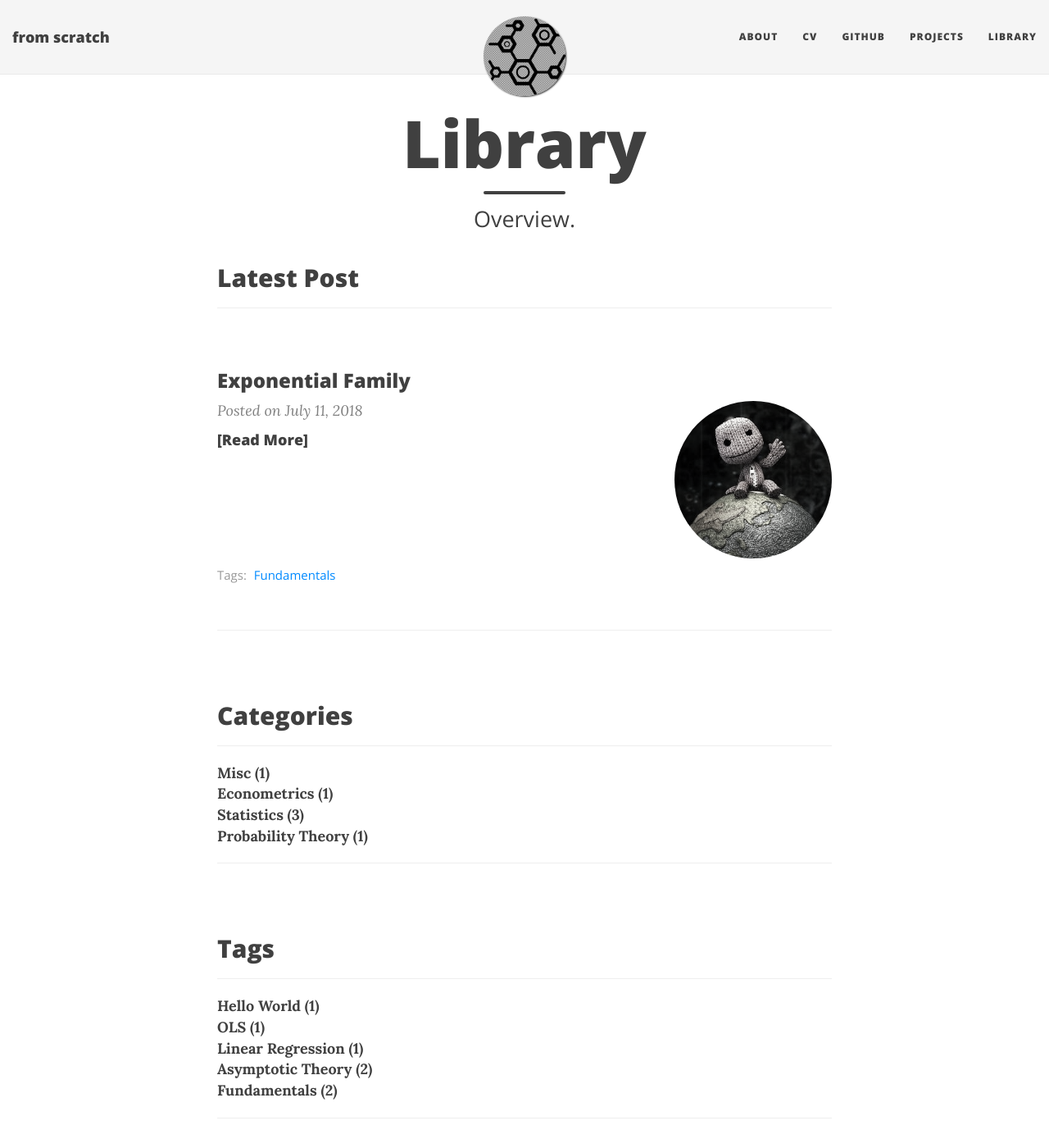
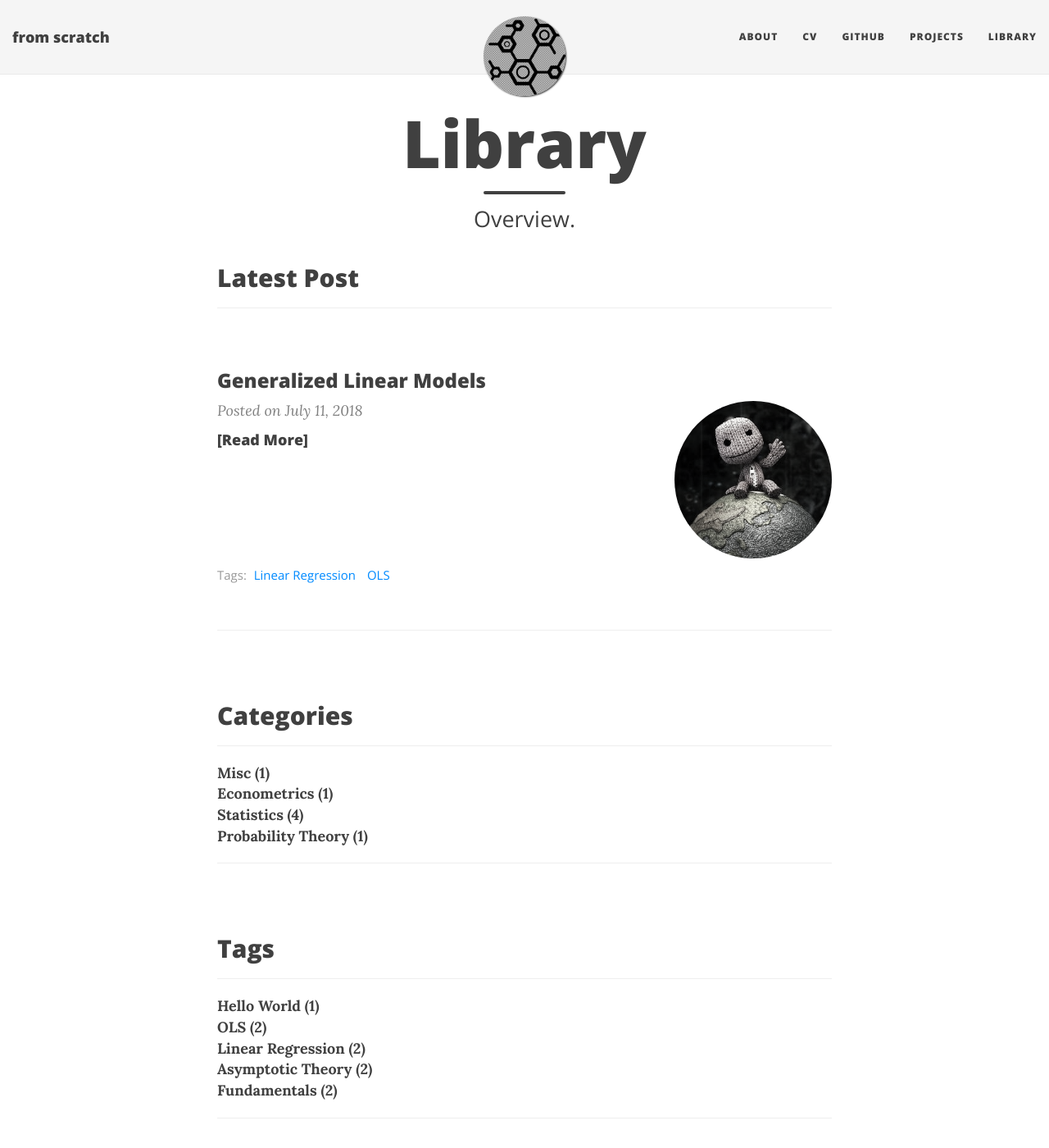
Before and after one commit to stgrmks/stgrmks.github.io, a Jekyll site: the page built from library.md, in a window 1280 px wide and 1400 px high. Shown: the whole window at 82% size. Built offline with Jekyll 4.4.1, drawn with Linux system fonts in a browser that asks for light colours; nearby versions of some CDN libraries; some of the changed lines change nothing that is shown.

Commit message:
added post

```diff
--- a/_posts/2018-07-11-generalized-linear-models.md
+++ b/_posts/2018-07-11-generalized-linear-models.md
@@ -1,8 +1,108 @@
 ---
 layout: post
-published: false
 title: Generalized Linear Models
+image: /img/hello_world.jpeg
+categories:
+  - Statistics
+tag: [Linear Regression, OLS]
 ---
-## A New Post
+<script type="text/javascript" src="https://cdn.mathjax.org/mathjax/latest/MathJax.js?config=TeX-AMS-MML_HTMLorMML"></script>
 
-Enter text in [Markdown](http://daringfireball.net/projects/markdown/). Use the toolbar above, or click the **?** button for formatting help.
+## Introduction
+In linear regression we estimate the following relationship:
+<p style="text-align: center;">
+$$\mu = X'\beta$$
+</p>
+where $$E[Y] = \mu$$. The GLM framework generalizes this concept to estimate the following relationship,
+<p style="text-align: center;">
+$$\eta =  g(\mu) = X'\beta$$
+</p>
+where $$\eta$$ transforms the mean!\\
+The general framework can be defined as follows:
+<p style="text-align: center;">
+$$\eta_i = g(\mu_i) = x'_i\beta$$
+$$E[y_i] = \mu_i = f(\theta)$$
+</p>
+The former equation is known as the link function and relates the linear regression to the mean. The latter equation emphasizes the dependency of the mean on the model parameters. This will hold if any distribution of the exponential family is used. Hence, the GLM framework assumes a distribution from the exponential family. The resulting model is defined by:
+<p style="text-align: center;">
+$$Y_i = g^{-1}(\mu_i) + \epsilon_i$$
+</p>
+where $$\epsilon_i$$ is iid and follows some distribution from the exponential family.
+
+## Canonical Form
+Any distribution from the exponential family can be factorized into the canonical form:
+<p style="text-align: center;">
+$$f(y_i;\theta_i) = exp\{ a(y_i)\underbrace{b(\theta_i)}_{\text{natural parameter}} + c(\theta_i) +d(y_i) \}$$
+</p>
+
+## Examples
+Both examples do not need to link the mean to the distribution parameter explicitely. This is not always the case! In some cases, the link function depends on the natural parameter and must be adjusted to properly link the quantity we are interest in to the distribution parameters. In other cases, the link function is custom.
+
+### Poisson Regression
+<p style="text-align: center;">
+$$f(y_i;\lambda_i) = \frac{\lambda_i^{y_i}e^{-\lambda_i}}{y_i!} = exp\{\underbrace{y_i ln(\lambda_i)}_{a(y_i)b(\theta_i)} - \lambda_i - ln(y_i!)\}$$
+$$E[y_i] = \mu_i = \lambda_i$$
+</p>
+Hence, the mean is transformed and linked to the regression as follows:
+<p style="text-align: center;">
+$$g(\mu_i)=ln(\mu_i)=x'_i\beta$$
+</p>
+If the mean equals the parameter, the natural parameter from the canonical form can be used as a link function between the transformed mean and the (linear) regression. Now, using the maximum likelihood principle to derive a first order condition, which must be optimized on way or another.
+<p style="text-align: center;">
+$$l_i(\beta;y_i) = exp\{ y_i x'_i\beta -e^{x'_i\beta} -ln(y_i!) \})$$
+$$L(\beta;Y) = ln(\prod_i l_i(\beta;y_i)) = \sum_i y_i x'_i\beta -e^{x'_i\beta} -ln(y_i!)$$
+</p>
+where the first equation is the likelihood function over a single obversation and the latter one is the complete log-likelihood function. Now, we can compute the first derivative:
+<p style="text-align: center;">
+$$\frac{d}{d\beta}L(\beta;Y) = \sum_i y'_i x_i -x_i e^{x'_i\beta} \overset{!}{=}0$$
+</p>
+The above expression is not solveable analytically. Hence, some optimization algorithm must be applied.
+
+### Logistic Regression
+<p style="text-align: center;">
+$$f(y_i;\pi_i) = \pi_i^{y_i}(1-\pi_i)^{1-y_i} = exp\{y_i ln(\pi_i) + (1-y_i)ln(1-\pi_i)\} = exp\{\underbrace{y_i ln(\frac{\pi_i}{1-\pi_i})}_{a(y_i)b(\theta_i)} + ln(1-\pi_i)\}$$
+$$E[y_i] = \mu_i = \pi_i $$
+</p>
+Hence, the mean is transformed and linked to the regression as follows:
+<p style="text-align: center;">
+$$g(\mu_i)=ln\big(\frac{\mu_i}{1-\mu_i}\big)=x'_i\beta$$
+</p>
+This link function models log-odds or logits. Now, the maximum likelihood estimation is analog to the previous case and the first order condition turns out to be:
+<p style="text-align: center;">
+$$\frac{d}{d\beta}L(\beta;Y) = \sum_i y'_i x_i - \sum_i x_i \frac{e^{x'_i\beta}}{1+e^{x'_i\beta}} \overset{!}{=}0$$
+</p>
+Again, not solveable analytically.
+
+## General Maximum Likelihood Estimation
+This section assumes knowledge of properties of distributions belonging to the exponential family.
+<p style="text-align: center;">
+$$ln(l_i(\theta_i; y_i)) = y_i b(\theta_i) + c(\theta_i) + d(y_i)$$
+</p>
+where $$a(y_i) = y_i$$ is assumed for simplicity. Furthermore,
+<p style="text-align: center;">
+$$E[y_i] = \mu_i = -\frac{c'(\theta_i)}{b'(\theta_i)}$$
+$$Var(y_i) = \frac{b''(\theta_i)c'(\theta_i-c''(\theta_i)b'(\theta_i))}{[b'(\theta_i)]^3}$$
+$$\eta_i = g(\mu_i)=x'_i \beta$$
+$$\mu_i = g^{-1}(\eta_i)$$
+</p>
+The full log-likelihood based on a distribution from the exponential family can be defined as:
+<p style="text-align: center;">
+$$L(\theta;Y) = ln(\prod_i l_i(\theta_i; y_i)) = \sum_i y_i b(\theta_i) + c(\theta_i) + d(y_i)$$
+</p>
+Now, we derive the first order condition for a single parameter for simplicity:
+<p style="text-align: center;">
+$$\frac{\partial (L)}{\partial \beta_j} = \sum_i \frac{\partial (l_i)}{\partial \theta_i} \frac{\partial \theta_i}{\partial \mu_i} \frac{\partial \mu_i}{\partial \beta_j}$$
+</p>
+Breaking the computation into smaller parts as follows:
+<p style="text-align: center;">
+$$\frac{\partial (L)}{\partial \theta_i} = y_i b'(\theta_i) + c'(\theta_i) = y_i b'(\theta_i) - \mu_i b'(\theta_i) = b'(\theta_i)(y_i - \mu_i)$$
+$$\frac{\partial \theta_i}{\partial \mu_i} = \frac{1}{\frac{\partial \mu_i}{\partial \theta_i}} = - \frac{c''(\theta_i)b'(\theta_i)+b''(theta_i)c'(\theta_i)}{[b'(theta_i)]^2} = b'(\theta_i)Var[y_i]$$
+$$\frac{\partial \mu_i}{\partial \beta_j} = \frac{\partial \mu_i}{\partial \eta_i} \frac{\partial \eta_i}{\partial \beta_j} = \frac{\partial \mu_i}{\partial \eta_i}x_{ij}$$
+</p>
+Putting everything together:
+<p style="text-align: center;">
+$$\frac{\partial (L)}{\partial \beta_j} = \sum_i \frac{b'(\theta_i)(y_i - \mu_i)}{b'(\theta_i)Var[y_i]} \frac{\partial \mu_i}{\partial \eta_i} x_{ij} = \sum_i \frac{(y_i - \mu_i)}{Var[y_i]} \frac{\partial \mu_i}{\partial \eta_i} x_{ij} \overset{!}{=}0$$
+</p>
+
+## TODOS
+Derive variance :)
```
